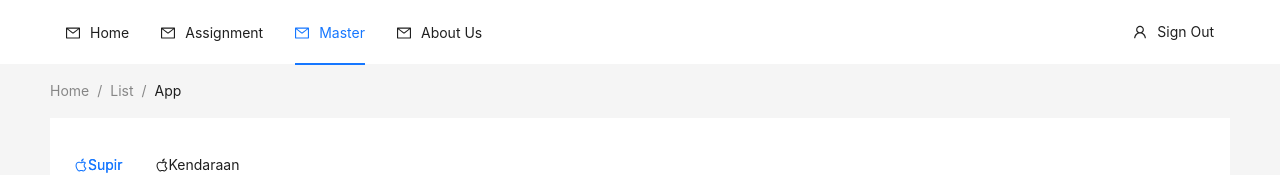
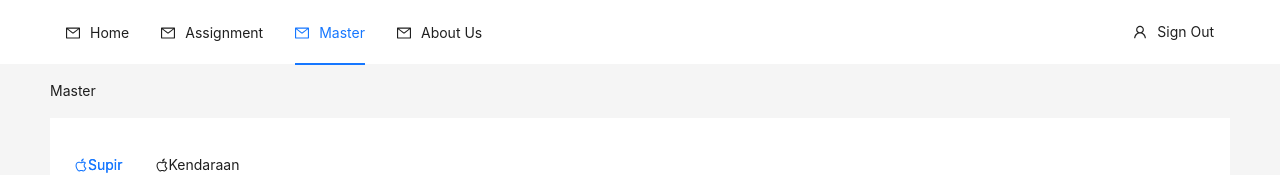
Before and after one commit to adeard/travis-dev, a React (Create React App) app: page /master in a window 1280 px wide. Shown: the top 175 px of the page. Built offline with nearby package versions, Linux system fonts and the light colour scheme.

Commit message:
update breadcrumb

```diff
--- a/src/components/Elements/Breadcrumb/BreadcrumbMenu.jsx
+++ b/src/components/Elements/Breadcrumb/BreadcrumbMenu.jsx
@@ -1,16 +1,22 @@
 import React from 'react'
 import { Breadcrumb } from 'antd';
 
-export default function BreadcrumbMenu() {
+export default function BreadcrumbMenu(props) {
+    const { path } = props
+    let item = []
+    switch (path) {
+        case "home":
+        case "assignment":
+        case "master":
+        case "information delivery":
+            item = [
+                { title : path.replace(/(?<= )[^\s]|^./g, a=>a.toUpperCase())}
+            ]
+            break;
+        default:
+            break;
+    }
   return (
-    <Breadcrumb
-            style={{
-              margin: '16px 0',
-            }}
-          >
-            <Breadcrumb.Item>Home</Breadcrumb.Item>
-            <Breadcrumb.Item>List</Breadcrumb.Item>
-            <Breadcrumb.Item>App</Breadcrumb.Item>
-          </Breadcrumb>
+    <Breadcrumb style={{ margin: '16px 0' }} items={item}></Breadcrumb>
   )
 }
--- a/src/components/Elements/Content/ContentElement.jsx
+++ b/src/components/Elements/Content/ContentElement.jsx
@@ -1,6 +1,5 @@
 import React from 'react'
-import { Layout, theme } from 'antd';
-import BreadcrumbMenu from '../Breadcrumb/BreadcrumbMenu';
+import { Layout } from 'antd';
 
 const { Content } = Layout;
 
@@ -8,28 +7,13 @@ const ContentElement = (props) => {
 
     const {children} = props
 
-    const {
-        token: { colorBgContainer },
-    } = theme.useToken();
-
     return (
         <Content
             style={{
             padding: '0 50px',
             }}
         >
-            <BreadcrumbMenu />
-            <div
-                className="site-layout-content"
-                style={{
-                padding: 24,
-                minHeight: 500,
-                background: colorBgContainer,
-                }}
-            >
-                {children}
-            </div>
-
+            {children}
         </Content>
     )
 }
--- a/src/components/Fragments/ContentFrag.jsx
+++ b/src/components/Fragments/ContentFrag.jsx
@@ -1,14 +1,32 @@
 import React from 'react'
-import { Layout } from 'antd';
+import { Layout, theme } from 'antd';
 import ContentElement from '../Elements/Content/ContentElement'
 import Foot from '../Elements/Footer/Foot';
+import BreadcrumbMenu from '../Elements/Breadcrumb/BreadcrumbMenu';
 
 const ContentFrag = (props) => {
-    const {children} = props
+    const {children, path} = props
+
+    const {
+        token: { colorBgContainer },
+    } = theme.useToken();
+
     return (
         <>
             <Layout className="layout">
-                <ContentElement>{children}</ContentElement>
+                <ContentElement>
+                    <BreadcrumbMenu path={path} />
+                    <div
+                        className="site-layout-content"
+                        style={{
+                        padding: 24,
+                        minHeight: 500,
+                        background: colorBgContainer,
+                        }}
+                    >
+                        {children}
+                    </div>
+                </ContentElement>
             </Layout>
             <Foot></Foot>
         </>
--- a/src/components/Layouts/ContentLayout.jsx
+++ b/src/components/Layouts/ContentLayout.jsx
@@ -8,7 +8,7 @@ const ContentLayout = (props) => {
     return (
         <>
             <HeaderFrag current_page={current_page}></HeaderFrag>
-            <ContentFrag>{children}</ContentFrag>
+            <ContentFrag path={current_page}>{children}</ContentFrag>
         </>
     )
 }
--- a/src/pages/InformationDeliveryPage.jsx
+++ b/src/pages/InformationDeliveryPage.jsx
@@ -5,7 +5,7 @@ import InformationDeliveryLayout from '../components/Layouts/InformationDelivery
 
 const InformationDeliveryPage = () => {
     return (
-        <ContentLayout>
+        <ContentLayout current_page="information delivery">
             <InformationDeliveryLayout></InformationDeliveryLayout>
         </ContentLayout>
     )
```
